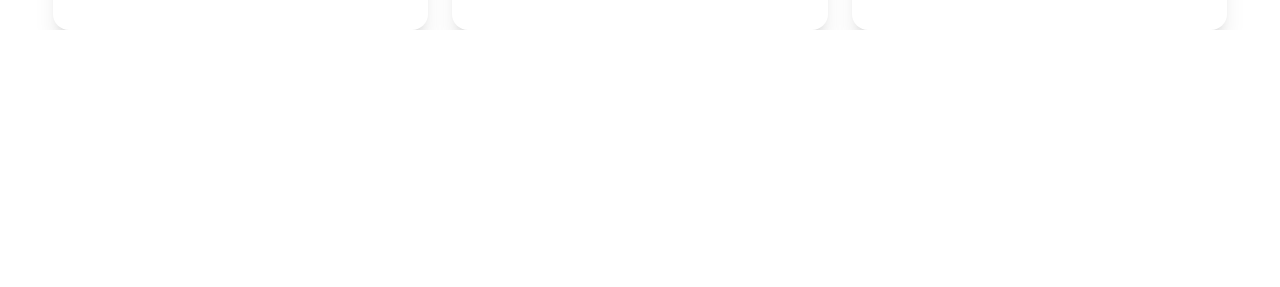
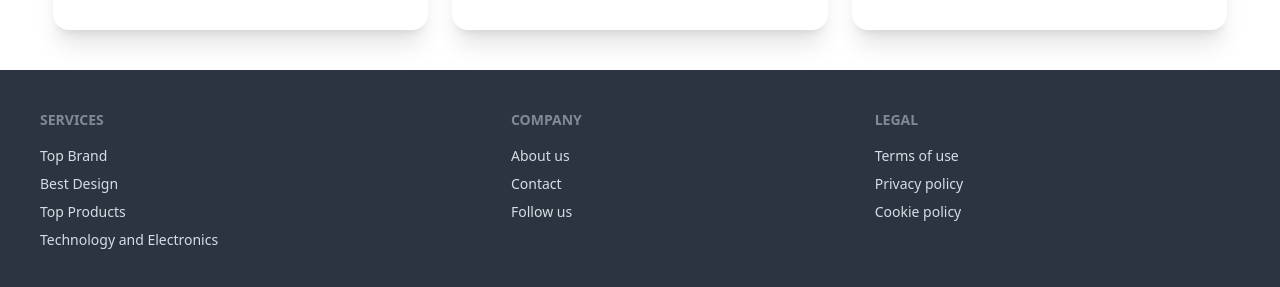
Before and after one commit to Shahidul-Islam-Jony/Assignment10-Brand-Shop-TechEshop-Client-Side, a React (Vite) app: page / in a window 1280 px wide. Shown: the part 1340-1627 px from the top of the page. Before the commit the page ends 1370 px from the top, so only its background shows below. Built offline with nearby package versions, Linux system fonts and the light colour scheme.

Commit message:
Footer section added

```diff
--- /dev/null
+++ b/src/components/Footer/Footer.jsx
@@ -0,0 +1,30 @@
+
+const Footer = () => {
+    return (
+        <div className="mt-10">
+            <footer className="footer p-10 bg-neutral text-neutral-content">
+                <nav>
+                    <header className="footer-title">Services</header>
+                    <a className="link link-hover">Top Brand</a>
+                    <a className="link link-hover">Best Design</a>
+                    <a className="link link-hover">Top Products</a>
+                    <a className="link link-hover">Technology and Electronics</a>
+                </nav>
+                <nav>
+                    <header className="footer-title">Company</header>
+                    <a className="link link-hover">About us</a>
+                    <a className="link link-hover">Contact</a>
+                    <a className="link link-hover">Follow us</a>
+                </nav>
+                <nav>
+                    <header className="footer-title">Legal</header>
+                    <a className="link link-hover">Terms of use</a>
+                    <a className="link link-hover">Privacy policy</a>
+                    <a className="link link-hover">Cookie policy</a>
+                </nav>
+            </footer>
+        </div>
+    );
+};
+
+export default Footer;
--- a/src/pages/Home/Home.jsx
+++ b/src/pages/Home/Home.jsx
@@ -1,5 +1,6 @@
 import { Link, useLoaderData } from "react-router-dom";
 import Banner from "../../components/Banner/Banner";
+import Footer from "../../components/Footer/Footer";
 
 
 const Home = () => {
@@ -24,6 +25,7 @@
                     }
                 </div>
             </div>
+            <Footer></Footer>
         </div>
     );
 };
```
